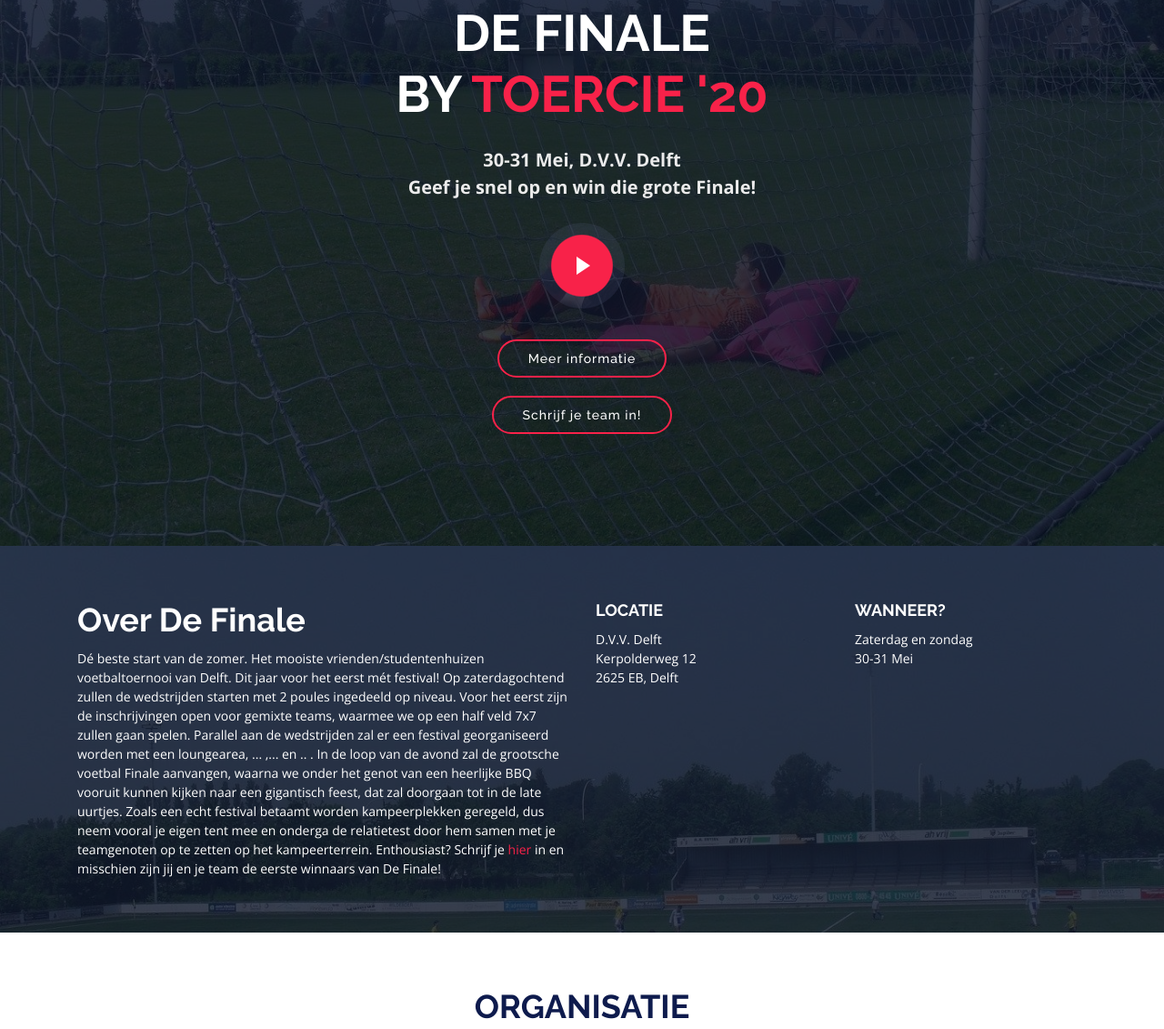
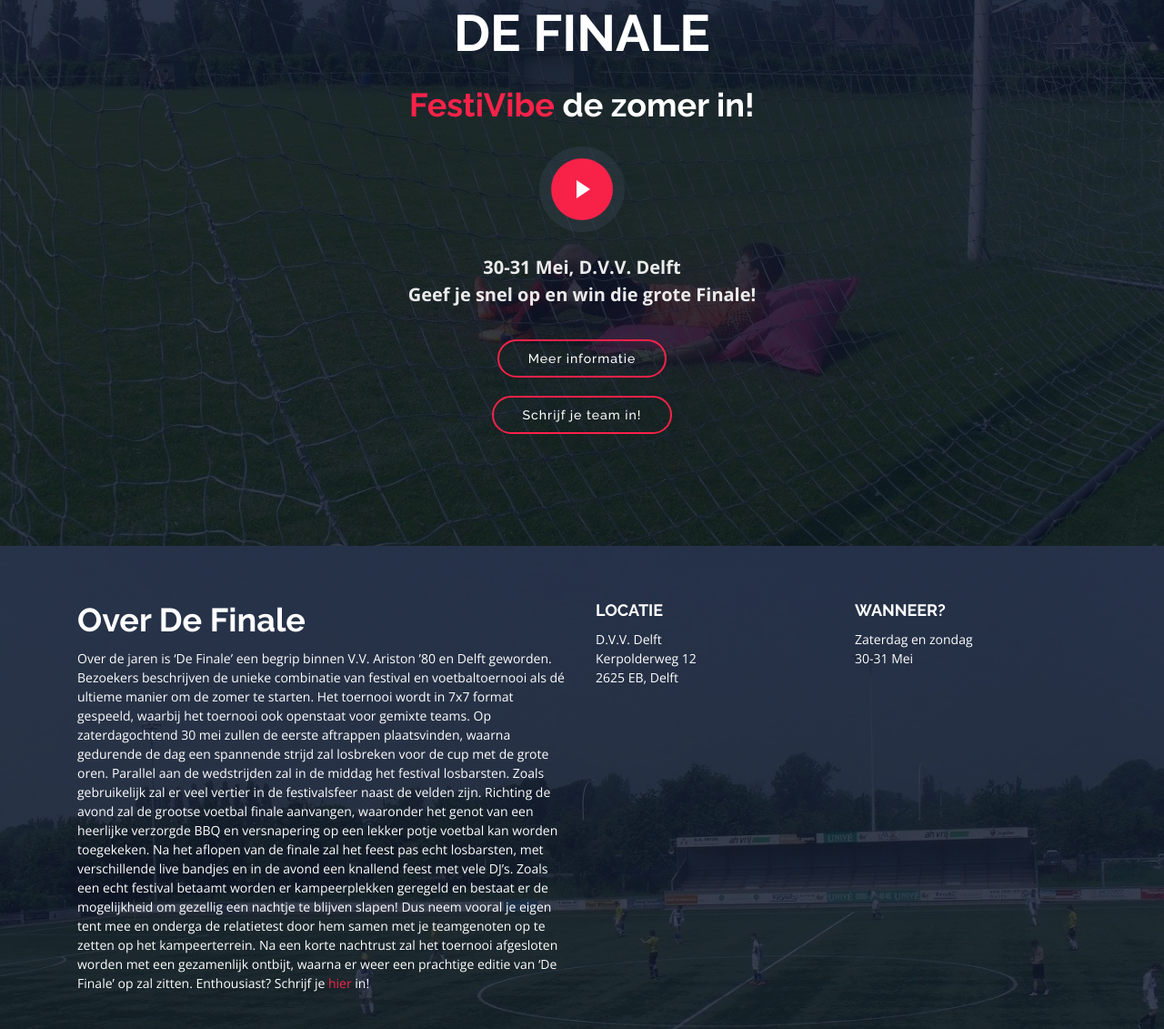
Before and after one commit to de-finale/de-finale.github.io, a plain HTML site: page index.html in a window 1280 px wide. Shown: the part 200-1331 px from the top of the page at 91% size. Drawn offline with nearby package versions, Linux system fonts and the light colour scheme.

Commit message:
Intro with slogan

```diff
--- a/css/style.css
+++ b/css/style.css
@@ -526,6 +526,17 @@
   font-size: 20px;
 }
 
+#intro h2{
+  color: #fff;
+  font-family: "Raleway", sans-serif;
+  font-size: 36px;
+  font-weight: 600;
+}
+
+#intro h2 span {
+  color: #f82249;
+}
+
 #intro .play-btn {
   width: 94px;
   height: 94px;
--- a/index.html
+++ b/index.html
@@ -72,10 +72,11 @@
   ============================-->
   <section id="intro">
     <div class="intro-container wow fadeIn">
-      <h1 class="mb-4 pb-0">De Finale<br>By <span>ToerCie '20</span></h1>
-      <p class="mb-4 pb-0">30-31 Mei, D.V.V. Delft<br>Geef je snel op en win die grote Finale!</p>
+      <h1 class="mb-4 pb-0">De Finale</h1>
+      <h2 class="mb-4 pb-0"><span>FestiVibe</span> de zomer in!</h2>
       <a href="https://www.youtube.com/watch?v=wuggc60TVzU" class="venobox play-btn mb-4" data-vbtype="video"
         data-autoplay="true"></a>
+      <p class="mb-4 pb-0">30-31 Mei, D.V.V. Delft<br>Geef je snel op en win die grote Finale!</p>
       <a href="#about" class="about-btn scrollto">Meer informatie</a>
       <a href="#buy-tickets" class="about-btn scrollto">Schrijf je team in!</a>
     </div>
@@ -91,14 +92,21 @@
         <div class="row">
           <div class="col-lg-6">
             <h2>Over De Finale</h2>
-            <p>Dé beste start van de zomer. Het mooiste vrienden/studentenhuizen voetbaltoernooi van Delft.
-               Dit jaar voor het eerst mét festival! Op zaterdagochtend zullen de wedstrijden starten met 2 poules ingedeeld op niveau.
-               Voor het eerst zijn de inschrijvingen open voor gemixte teams, waarmee we op een half veld 7x7 zullen gaan spelen.
-               Parallel aan de wedstrijden zal er een festival georganiseerd worden met een loungearea, ... ,... en .. . In de loop van de avond
-               zal de grootsche voetbal Finale aanvangen, waarna we onder het genot van een heerlijke BBQ vooruit kunnen kijken naar een gigantisch
-              feest, dat zal doorgaan tot in de late uurtjes. Zoals een echt festival betaamt worden kampeerplekken geregeld, dus neem vooral je eigen tent mee
-              en onderga de relatietest door hem samen met je teamgenoten op te zetten op het kampeerterrein. Enthousiast? Schrijf je <a href="#buy-tickets">hier</a> in en misschien
-              zijn jij en je team de eerste winnaars van De Finale!</p>
+            <p>Over de jaren is ‘De Finale’ een begrip binnen V.V. Ariston ’80 en Delft geworden.
+              Bezoekers beschrijven de unieke combinatie van festival en voetbaltoernooi als dé ultieme manier om de
+              zomer te starten. Het toernooi wordt in 7x7 format gespeeld, waarbij het toernooi ook openstaat voor
+              gemixte teams. Op zaterdagochtend 30 mei zullen de eerste aftrappen plaatsvinden, waarna gedurende de
+              dag een spannende strijd zal losbreken voor de cup met de grote oren.
+              Parallel aan de wedstrijden zal in de middag het festival losbarsten. Zoals gebruikelijk zal er veel
+               vertier in de festivalsfeer naast de velden zijn. Richting de avond zal de grootse voetbal finale
+               aanvangen, waaronder het genot van een heerlijke verzorgde BBQ en versnapering op een lekker potje
+               voetbal kan worden toegekeken. Na het aflopen van de finale zal het feest pas echt losbarsten, met
+               verschillende live bandjes en in de avond een knallend feest met vele DJ’s. Zoals een echt festival
+               betaamt worden er kampeerplekken geregeld en bestaat er de mogelijkheid om gezellig een nachtje te
+               blijven slapen! Dus neem vooral je eigen tent mee en onderga de relatietest door hem samen met je
+               teamgenoten op te zetten op het kampeerterrein. Na een korte nachtrust zal het toernooi afgesloten
+               worden met een gezamenlijk ontbijt, waarna er weer een prachtige editie van ‘De Finale’ op zal zitten. Enthousiast? Schrijf je <a href="#buy-tickets">hier</a> in!
+              </p>
           </div>
           <div class="col-lg-3">
             <h3>Locatie</h3>
@@ -1011,7 +1019,7 @@
 
           <div class="col-lg-3 col-md-6 footer-info">
             <img src="img/logo.png" alt="TheEvenet">
-            <p>De ToerCie '20 die een leip event gaat neerzetten bla bla bla todo:</p>
+            <p>Zoals ieder jaar organiseert de ToerCie verschillende toernooien door het jaar heen in opdracht van v.v. Ariston '80. Met een succesvol nieuwjaarstoernooi achter de rug ligt de volle aandacht nu op 'De Finale'. 'De Finale' belooft een knallende afsluiter te worden van een top voetbaljaar. Niet alleen interne teams van v.v. Ariston '80 kunnen meedoen, ook externe teams zijn van harte welkom. Zaalvoetbalteams, Maandagavondcompetitie teams, vriendenteams of een huisteam, alles is mogelijk! </p>
           </div>
 
           <div class="col-lg-3 col-md-6 footer-links">
```
